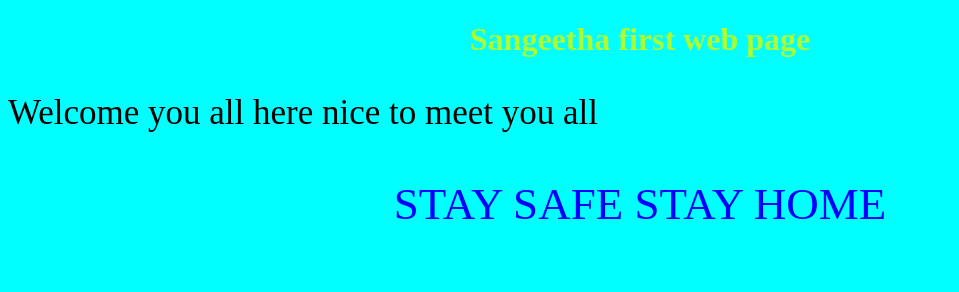
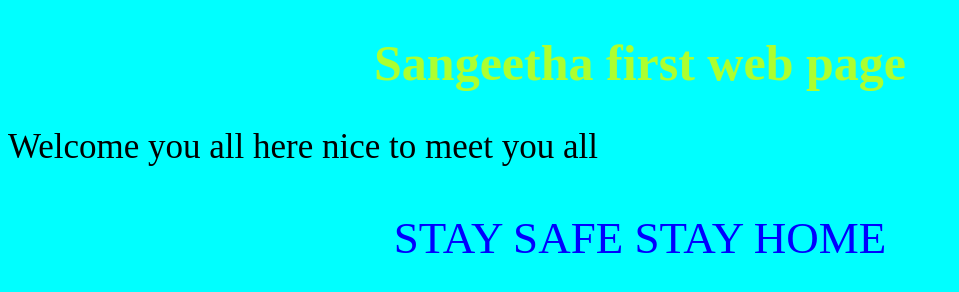
Before and after one commit to praveenbpcse/praveenbpcse.github.io, a plain HTML site: page index.html in a window 1280 px wide. Shown: the whole page, without its empty margins (0-959 px from the left). Drawn offline with Linux system fonts and the light colour scheme.

Commit message:
font size increased

```diff
--- a/index.html
+++ b/index.html
@@ -6,7 +6,7 @@
         </title>
     </head>
     <body style="background-color: aqua;">
-        <h1 style="text-align: center;color: greenyellow;">Sangeetha first web page</h1>
+        <h1 style="text-align: center;color: greenyellow;font-size:50px;">Sangeetha first web page</h1>
         <p style="font-size: 35px;">Welcome you all here nice to meet you all</p>
         <p style="font-size:45px;color:blue;text-align: center;">STAY SAFE STAY HOME</p>
     </body>
```
